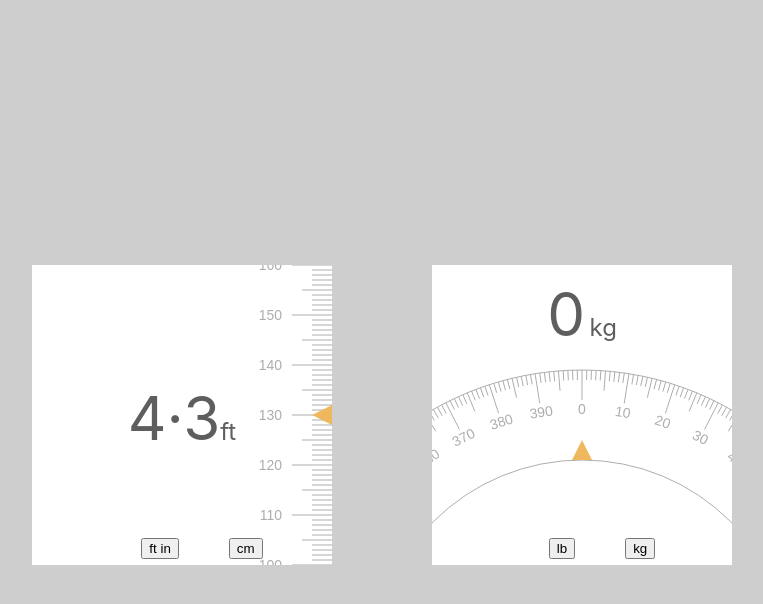
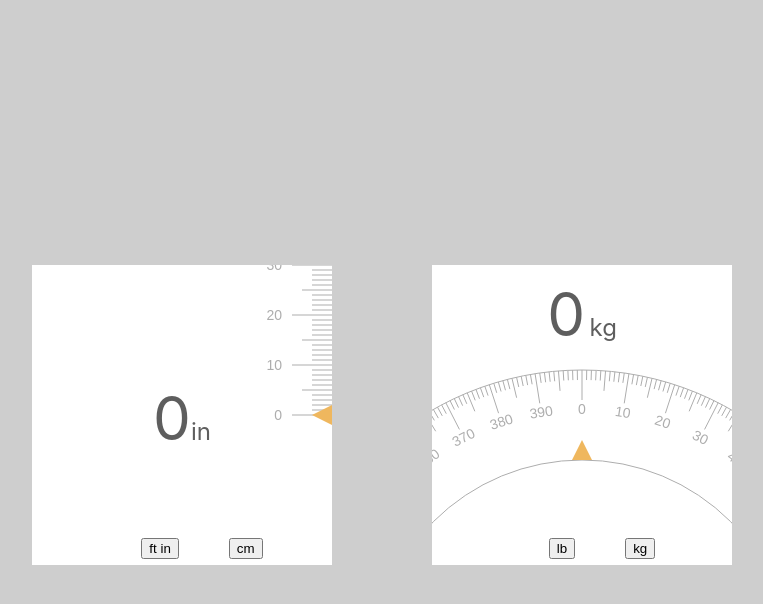
Before and after one commit to nitesh-dev/canvas-ruler, a website built with Vite: page index.html in a window 1280 px wide. Both pictures are taken after a click on the button "ft in". Shown: the whole page, without its empty margins (6-769 px from the left). Built offline with nearby package versions, Linux system fonts and the light colour scheme.

Commit message:
added linar scale convet features

```diff
--- a/index.html
+++ b/index.html
@@ -22,7 +22,7 @@
       <div class="ruler-box">
         <canvas id="ruler-canvas" width="400" height="500"></canvas>
         <div class="text">
-          <span class="big-text">173</span>
+          <span class="big-text">0</span>
           <span id="ruler-unit" class="small-text">cm</span>
         </div>
         <div class="buttons">
--- a/src/CircularScale.ts
+++ b/src/CircularScale.ts
@@ -68,6 +68,7 @@ export class CircularScale extends AbstractCanvas {
 
   protected setAngle(angle: number) {
     this.angle = angle;
+    //set constrain angle
     this.angle = ((this.angle % (2 * Math.PI)) + 2 * Math.PI) % (2 * Math.PI);
     this.redraw();
   }
--- a/src/LinearScale.ts
+++ b/src/LinearScale.ts
@@ -1,35 +1,109 @@
 import { AbstractCanvas } from "./AbstractCanvas";
 import { cmToFeet } from "./utils";
 
-type CallbackFunction = (value: number[]) => void;
-
+type ValueChangeFun = (value: number) => void;
+type Unit = "cm" | "ft";
 export class LinearScale extends AbstractCanvas {
   private color = "#adadad";
   private pointerColor = "#EFB75E";
   private offY: number = 0;
   private y: number = 0;
   private maxValue = 50 * 10;
-  private minValue = 10 * 10;
+  private minValue = 0 * 10;
   private spacing = 5;
+  private unit: Unit = "cm";
+  private value = 0;
+  private onValueChange?: ValueChangeFun;
 
-  private isInCm = true; // cm or feet (inches)
+  constructor(canvas: HTMLCanvasElement) {
+    super(canvas);
+    this.updatePosFromValue(this.value);
+  }
+  getRoundValue() {
+    return Math.round(this.value);
+  }
+  getValue() {
+    return this.value;
+  }
+  setValue(value: number) {
+    this.value = value;
+    this.updatePosFromValue(value);
 
-  changeMeterType(mode: "cm" | "ft") {
-    this.isInCm = mode === "cm";
+    if (this.onValueChange) {
+      this.onValueChange(this.getRoundValue());
+    }
+  }
+
+  setUnit(unit: Unit) {
+    if (unit == this.unit) return;
+    this.unit = unit;
+    let value = this.value;
+    if (unit == "cm") {
+      //ft -> cm
+      value = value * 2.54;
+    } else {
+      //cm -> ft
+      value = value / 2.54;
+    }
+    //constrain value to max value
+    // if (value > this.maxValue) {
+    //   value = this.maxValue - 1;
+    // }
+    this.value = value;
+    this.updatePosFromValue(value);
+    // this.setAngle((2 * Math.PI * value) / this.maxValue);
+    if (this.onValueChange) {
+      this.onValueChange(this.getRoundValue());
+    }
+  }
+  getUnit() {
+    return this.unit;
+  }
+  private updatePosFromValue(value: number) {
+    this.y = (value - this.minValue) * this.spacing - this.canvas.height / 2;
+    let maxY =
+      (this.maxValue - this.minValue) * this.spacing - this.canvas.height / 2;
+
+    // limit the y value
+    if (this.y < -this.canvas.height / 2) {
+      this.y = -this.canvas.height / 2;
+    } else if (this.y > maxY) {
+      this.y = maxY;
+    }
+
+    this.redraw();
+  }
+  addValueChangeListener(callback: ValueChangeFun) {
+    this.onValueChange = callback;
+    this.onValueChange(this.getRoundValue());
     this.redraw();
   }
 
-  constructor(canvas: HTMLCanvasElement, private callback: CallbackFunction) {
-    super(canvas);
-    this.redraw();
-  }
   protected override onMouseDown(x: number, y: number): void {
     this.offY = y - this.y;
     console.log("down", this.y);
   }
   protected override onDrag(x: number, y: number): void {
     this.y = y - this.offY;
+    let maxY =
+      (this.maxValue - this.minValue) * this.spacing - this.canvas.height / 2;
+
+    // limit the y value
+    if (this.y < -this.canvas.height / 2) {
+      this.y = -this.canvas.height / 2;
+    } else if (this.y > maxY) {
+      this.y = maxY;
+    }
+
+    //calculate value
+    let ry = this.y + this.canvas.height / 2;
+    let value = this.minValue + ry / this.spacing;
+    this.value = value;
+
     this.redraw();
+    if (this.onValueChange) {
+      this.onValueChange(this.getRoundValue());
+    }
   }
   protected override onDraw(ctx: CanvasRenderingContext2D): void {
     super.onDraw(ctx);
@@ -51,20 +125,18 @@ export class LinearScale extends AbstractCanvas {
     ctx.restore();
     this.drawMarker(ctx);
 
-    this.calculateValue();
+    // this.calculateValue();
   }
 
   calculateValue() {
-    let ry = this.y + this.canvas.height / 2;
-    let value = Math.round(this.minValue + ry / this.spacing);
-    if (!this.isInCm) {
-      const out = cmToFeet(value);
-
-      this.callback([out.feet, out.inches]);
-    }else{
-      this.callback([value]);
-    }
-
+    // let ry = this.y + this.canvas.height / 2;
+    // let value = Math.round(this.minValue + ry / this.spacing);
+    // if (!this.isInCm) {
+    // const out = cmToFeet(value);
+    //   this.callback([out.feet, out.inches]);
+    // } else {
+    //   this.callback([value]);
+    // }
   }
 
   private drawRuler(ctx: CanvasRenderingContext2D) {
--- a/src/main.ts
+++ b/src/main.ts
@@ -13,23 +13,20 @@ const rulerCmBtn = document.querySelector("#cm-button") as HTMLButtonElement;
 const rulerTextUnit = document.querySelector("#ruler-unit");
 
 const linearScale = new LinearScale(
-  document.getElementById("ruler-canvas") as HTMLCanvasElement,
-  (value) => {
-    if (value.length == 2) {
-      rulerText.innerText = value[0] + "·" + value[1];
-    } else {
-      rulerText.innerText = value.toString();
-    }
-  }
+  document.getElementById("ruler-canvas") as HTMLCanvasElement
 );
 
+linearScale.addValueChangeListener((value) => {
+  rulerText.innerText = value.toString();
+});
+
 rulerFtBtn.addEventListener("click", () => {
-  linearScale.changeMeterType("ft");
-  rulerTextUnit.innerHTML = "ft";
+  linearScale.setUnit("ft");
+  rulerTextUnit.innerHTML = "in";
 });
 
 rulerCmBtn.addEventListener("click", () => {
-  linearScale.changeMeterType("cm");
+  linearScale.setUnit("cm");
   rulerTextUnit.innerHTML = "cm";
 });
 
```
Also changed, not shown: src/utils.ts (line endings or trailing spaces).
